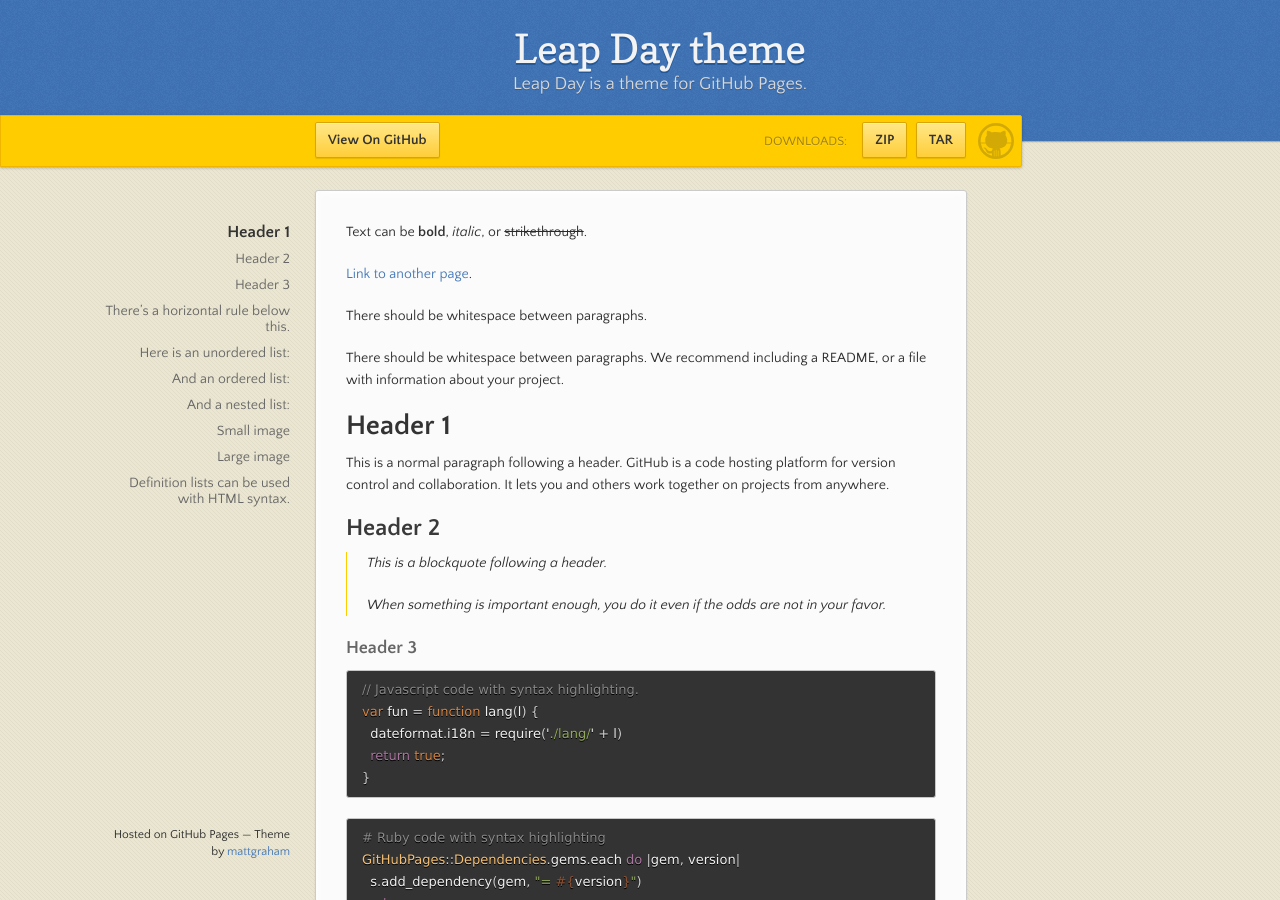
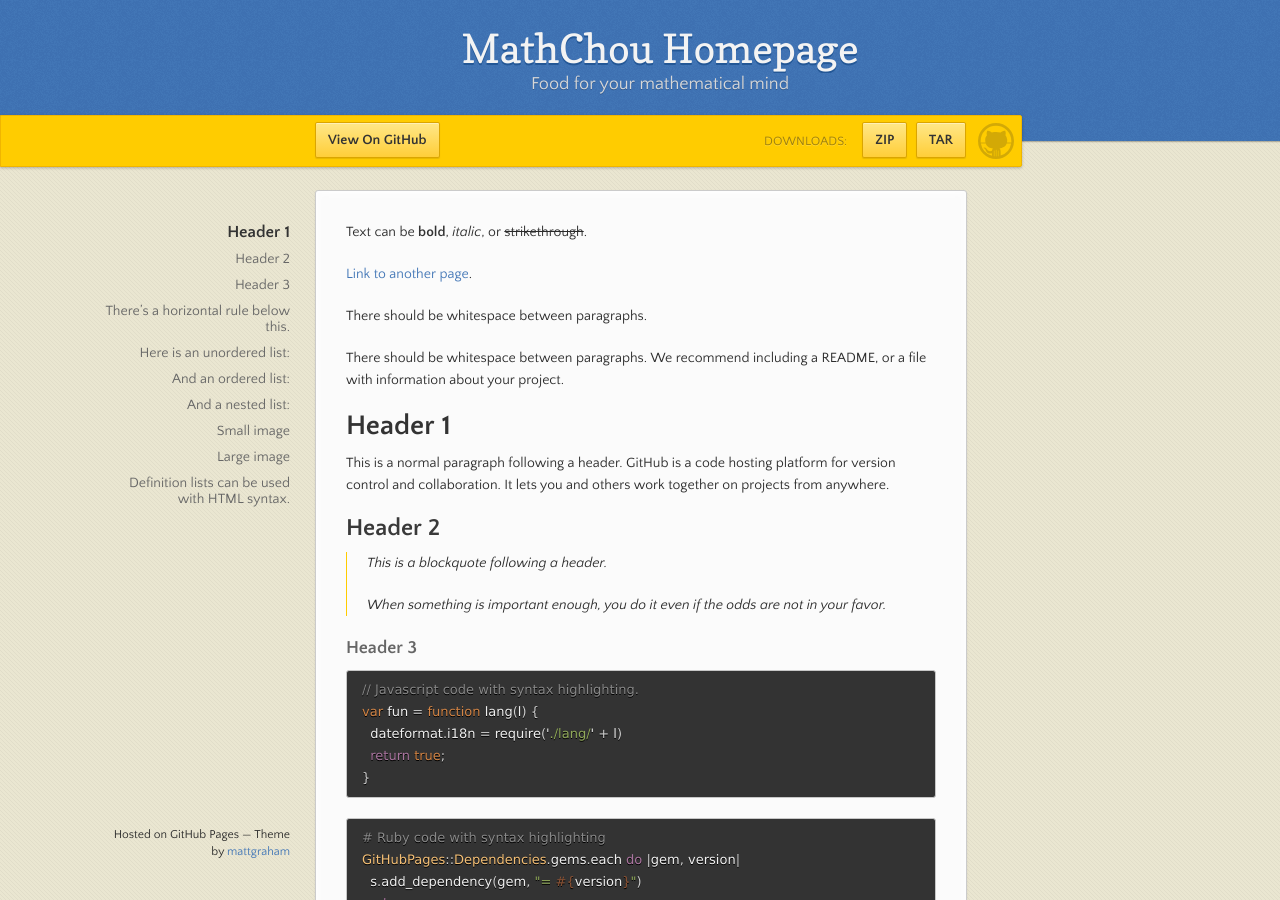
Before and after one commit to mathchou/mathchou.github.io, a Jekyll site: the page built from index.md, in a window 1280 px wide and 900 px high. Built offline with Jekyll 4.4.1, drawn with Linux system fonts in a browser that asks for light colours.

Commit message:
changed header

```diff
--- a/_config.yml
+++ b/_config.yml
@@ -1,5 +1,5 @@
-title: Leap Day theme
-description: Leap Day is a theme for GitHub Pages.
+title: MathChou Homepage
+description: Food for your mathematical mind
 show_downloads: true
 google_analytics:
 theme: jekyll-theme-leap-day
```
